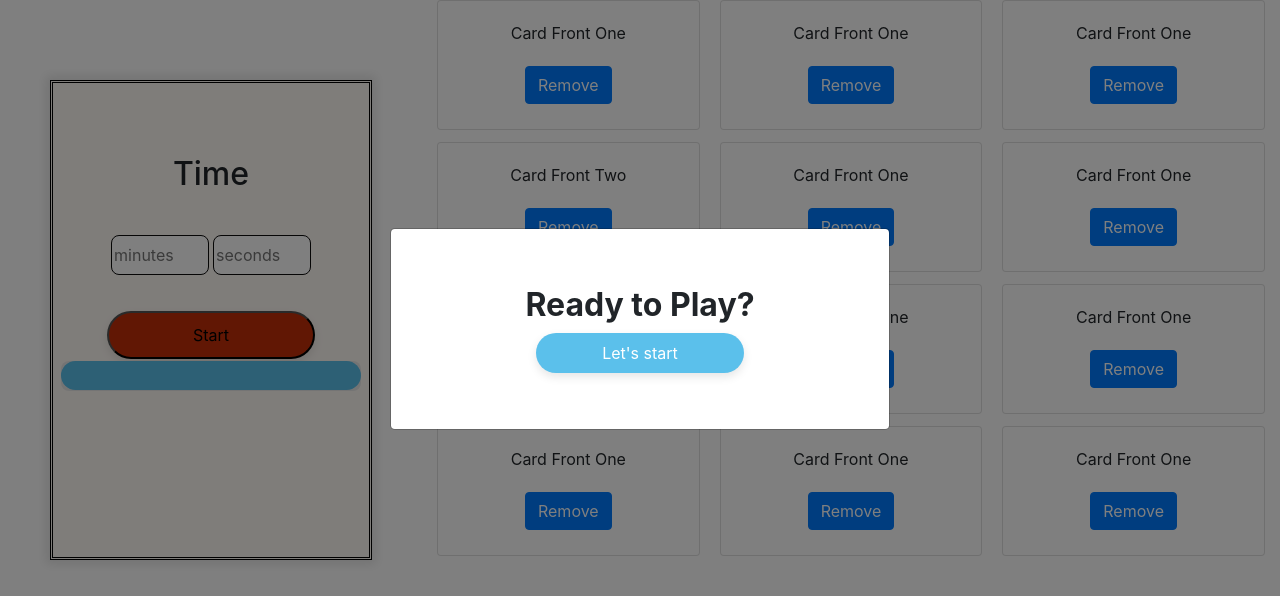
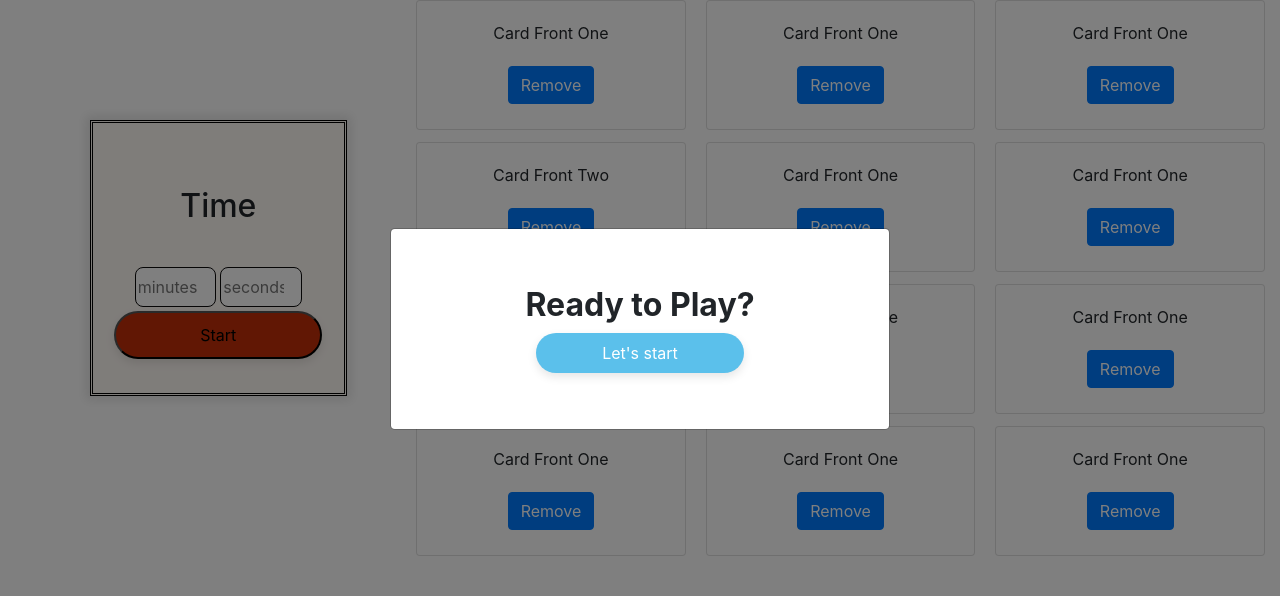
Before and after one commit to cortezd334/tacherspet, a React (Create React App) app in the folder teacherspet-frontend/: page /present in a window 1280 px wide. Shown: the top 596 px of the page. Built offline with nearby package versions, Linux system fonts and the light colour scheme.

Commit message:
progress outside of box

```diff
--- a/teacherspet-frontend/src/components/Timer.js
+++ b/teacherspet-frontend/src/components/Timer.js
@@ -1,45 +1,12 @@
 import React, { useState } from 'react';
 
-const Timer = ({ start }) => {
-
-    const [remainder, setRemainder] = useState(0)
-    const [after, setAfter] = useState(0)
-    const [play, setPlay] = useState(false)
+const Timer = ({ start, remainder, after }) => {
 
     let prog = (remainder/start) * 300
     let newProg = (after/start) * 300
-    let time
-
-    const handleClick = () => {
-
-        setRemainder(start)
-        setPlay(true)
-
-        if(after > 0) {
-            time = setInterval(() => {
-                setAfter(after => after - 1);
-            }, 1000);
-            return () => clearInterval(time);
-        } else {
-            time = setInterval(() => {
-                setRemainder(remainder => remainder - 1);
-            }, 1000);
-            return () => clearInterval(time);
-        }
-    }
-
-    const clickHandler = () => {
-        setAfter(remainder)
-        setPlay(false)
-    }
 
     return (
         <>
-            {play ?
-                <button className='tBtn' onClick={clickHandler}>Pause</button>
-                :
-                <button className='tBtn' onClick={handleClick}>Start</button>
-            }
             { after > 0 ?
             (<div className='progress'>
                 <div style={{width: `${newProg}px`}} className='bar'></div>
--- a/teacherspet-frontend/src/containers/TimerContainer.js
+++ b/teacherspet-frontend/src/containers/TimerContainer.js
@@ -9,6 +9,10 @@ const TimerContainer = () => {
     }
     const[time, setTime] = useState(timeForm)
     const[start, setStart] = useState(0)
+    const [remainder, setRemainder] = useState(0)
+    const [after, setAfter] = useState(0)
+    const [play, setPlay] = useState(false)
+    const [display, setDislay] = useState(false)
 
     useEffect(() => {
         setStart(+(time.min * 60) + +(time.sec))
@@ -19,16 +23,53 @@ const TimerContainer = () => {
         setTime(prevState => ({...prevState, ...obj}))
     }
 
+    let inter
+
+    const handleClick = () => {
+
+        setRemainder(start)
+        setPlay(true)
+        setDislay(true)
+
+        if(after > 0) {
+            inter = setInterval(() => {
+                setAfter(after => after - 1);
+            }, 1000);
+            // return () => clearInterval(inter);
+        } else {
+            inter = setInterval(() => {
+                setRemainder(remainder => remainder - 1);
+            }, 1000);
+            // return () => clearInterval(inter);
+        }
+    }
+
+    const clickHandler = () => {
+        setAfter(remainder)
+        setPlay(false)
+    }
+
     return (
         <>
         <div className='iGroup'>
             <h2 id='boxTitle'>Time</h2>
             <input className='input' type='number' placeholder='minutes' name='min' onChange={change} required/>
             <input className='input' type='number' placeholder='seconds' name='sec' onChange={change} required/>
+            {play ?
+                <button className='tBtn' onClick={clickHandler}>Pause</button>
+                :
+                <button className='tBtn' onClick={handleClick}>Start</button>
+            }
         </div>
-            <Timer start={start}/>
+        {display ?
+        <Timer start={start} remainder={remainder} after={after}/>
+        :
+        null
+        }
         </>
     );
 }
 
 export default TimerContainer;
+
+//need a catch - after === 0 button goes back to start && Timer disappears (display(false))
--- a/teacherspet-frontend/src/index.css
+++ b/teacherspet-frontend/src/index.css
@@ -221,10 +221,6 @@ code {
   width: 20%;
   padding: .5rem;
   margin: 5rem;
-  border: black;
-  border-style: double;
-  background-color: #FFFAF5;
-  box-shadow: 0px 0px 10px 4px rgba(13, 13, 13, 0.1);
 }
 
 #boxTitle {
@@ -233,6 +229,12 @@ code {
 
 .iGroup {
   padding: 2rem .1rem;
+  margin: 2rem;
+  width: 90%;
+  border: black;
+  border-style: double;
+  background-color: #FFFAF5;
+  box-shadow: 0px 0px 10px 4px rgba(13, 13, 13, 0.1);
 }
 
 .input {
@@ -257,16 +259,17 @@ code {
 .progress {
   display: inline-block;
   background-color: rgb(233, 233, 233);
-  border-radius: .5rem;
-  width: 300px;
-  height: 30px;
+  border-radius: 100px;
+  width: 320px;
+  height: 64px;
   align-self: center;
 }
 
 .bar {
   background-color: #5BC0EB;
-  height: 29px;
-  border-radius: 1rem;
+  height: 64px;
+  width: 241px;
+  border-radius: 100px;
 }
 
 /* color for pause/stop button background: #C22F08;*/
```
Also changed, not shown: 1 other file (tests, documents, lock files or other folders).
